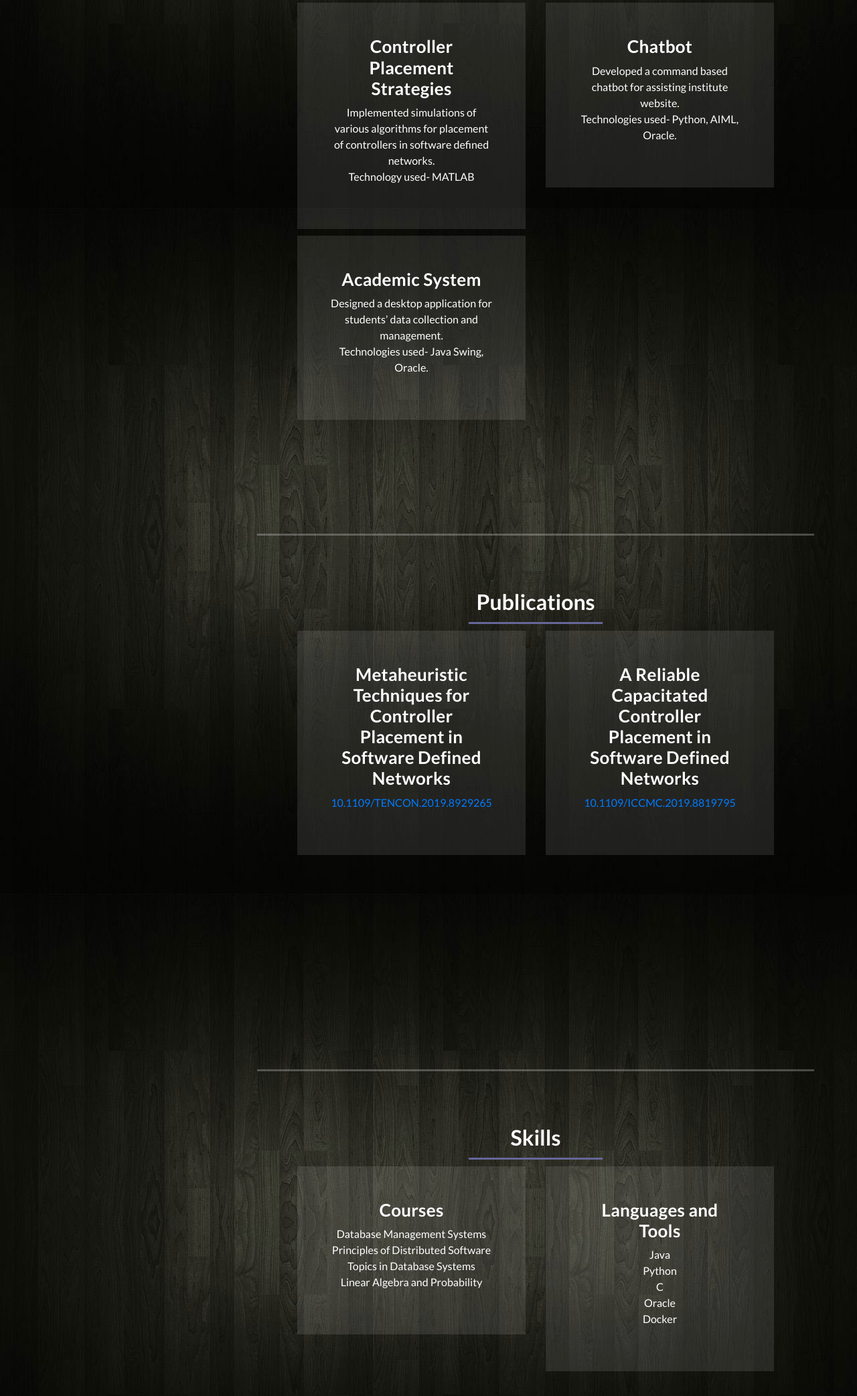
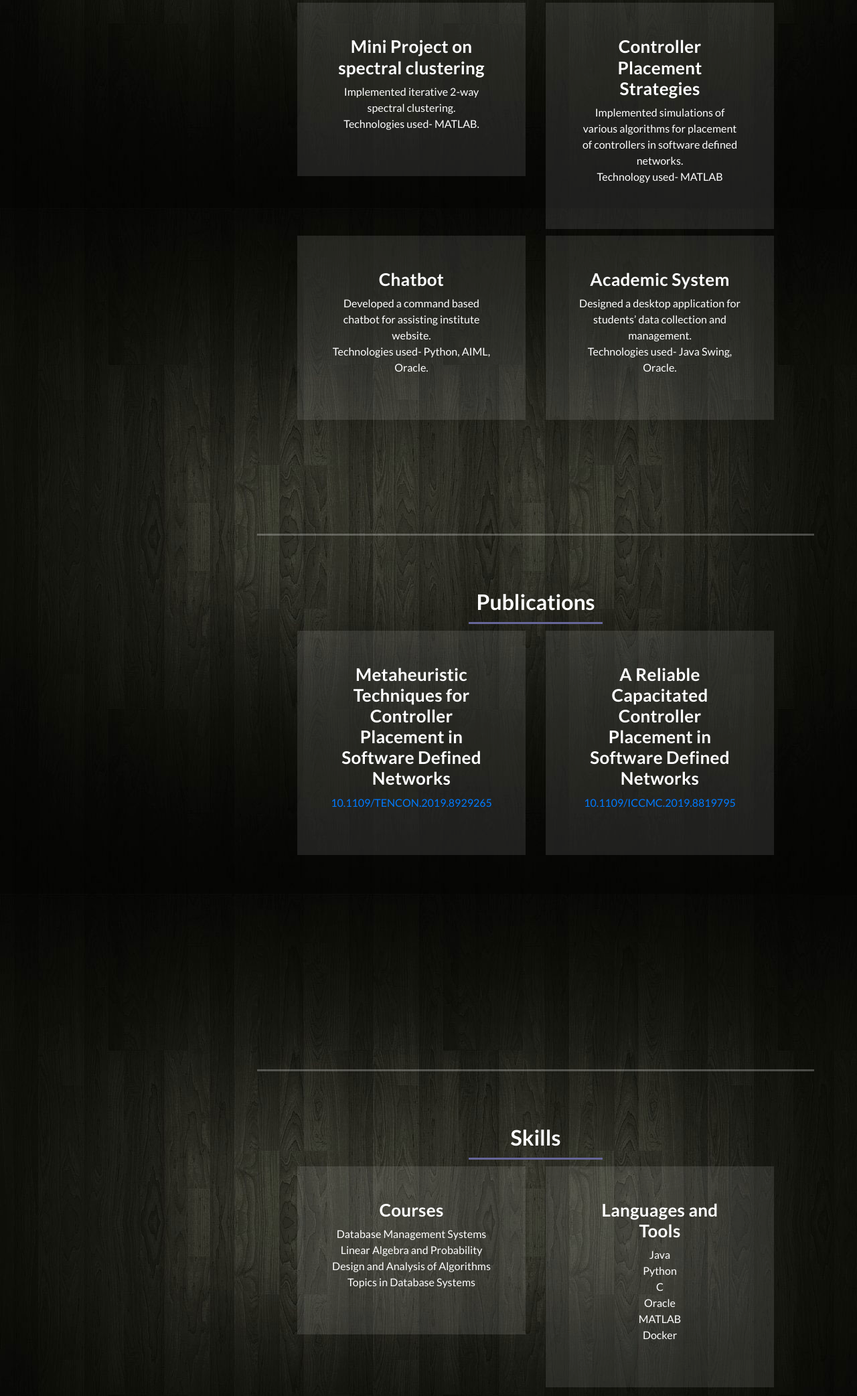
Before and after one commit to prateekshyap/prateekshyap.github.io, a plain HTML site: page index.html in a window 1280 px wide. Shown: the part 1737-3822 px from the top of the page at 67% size. Drawn offline with Linux system fonts and the light colour scheme.

Commit message:
Modified details

```diff
--- a/index.html
+++ b/index.html
@@ -134,6 +134,15 @@ https://templatemo.com/tm-531-reflux
           <div class="row">
             <div class="col-xl-6 col-lg-6 col-md-12 col-sm-12">
               <div class="service-item">
+                <!-- <div class="first-service-icon service-icon"></div> -->
+                <h4>Mini Project on spectral clustering</h4>
+                <p>
+                  Implemented iterative 2-way spectral clustering.<br>Technologies used- MATLAB.
+                </p>
+              </div>
+            </div>
+            <div class="col-xl-6 col-lg-6 col-md-12 col-sm-12">
+              <div class="service-item">
                 <!-- <div class="third-service-icon service-icon"></div> -->
                 <h4>Controller Placement Strategies</h4>
                 <p>
@@ -201,7 +210,7 @@ https://templatemo.com/tm-531-reflux
               <div class="service-item">
                 <!-- <div class="third-service-icon service-icon"></div> -->
                 <h4>Courses</h4>
-                <p>Database Management Systems<br>Principles of Distributed Software<br>Topics in Database Systems<br>Linear Algebra and Probability</p>
+                <p>Database Management Systems<br>Linear Algebra and Probability<br>Design and Analysis of Algorithms<br>Topics in Database Systems</p>
               </div>
             </div>
             <div class="col-xl-6 col-lg-6 col-md-12 col-sm-12">
@@ -209,7 +218,7 @@ https://templatemo.com/tm-531-reflux
                 <!-- <div class="first-service-icon service-icon"></div> -->
                 <h4>Languages and Tools</h4>
                 <!-- <p><i class="fa fa-file-code-o"></i>Java<br><i class="fa fa-file-code-o"></i>Python<br><i class="fa fa-file-code-o"></i>C<br><i class="fa fa-database"></i>Oracle<br><i class="fa fa-file-code-o"></i>Docker</p> -->
-                <p>Java<br>Python<br>C<br>Oracle<br>Docker</p>
+                <p>Java<br>Python<br>C<br>Oracle<br>MATLAB<br>Docker</p>
               </div>
             </div>
           </div>
```
